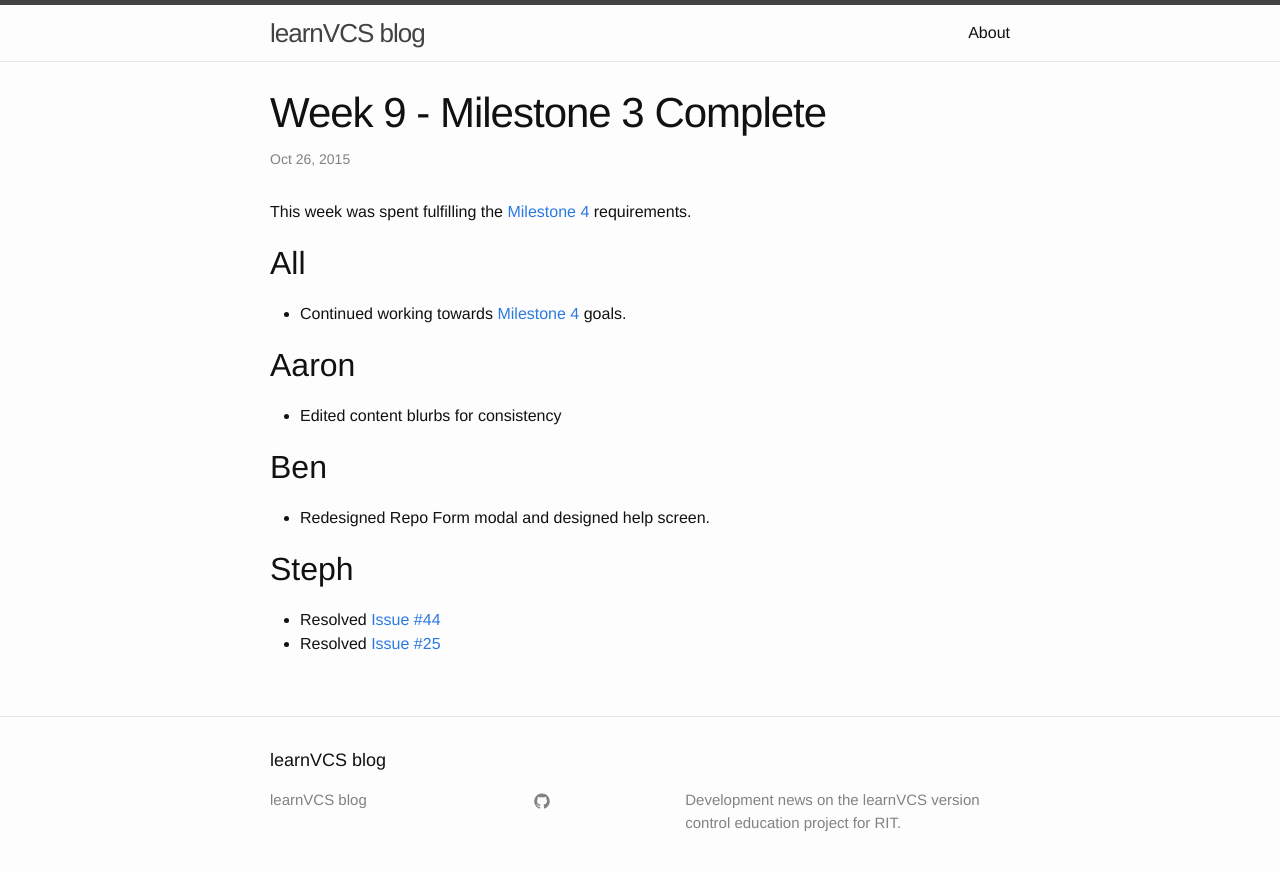
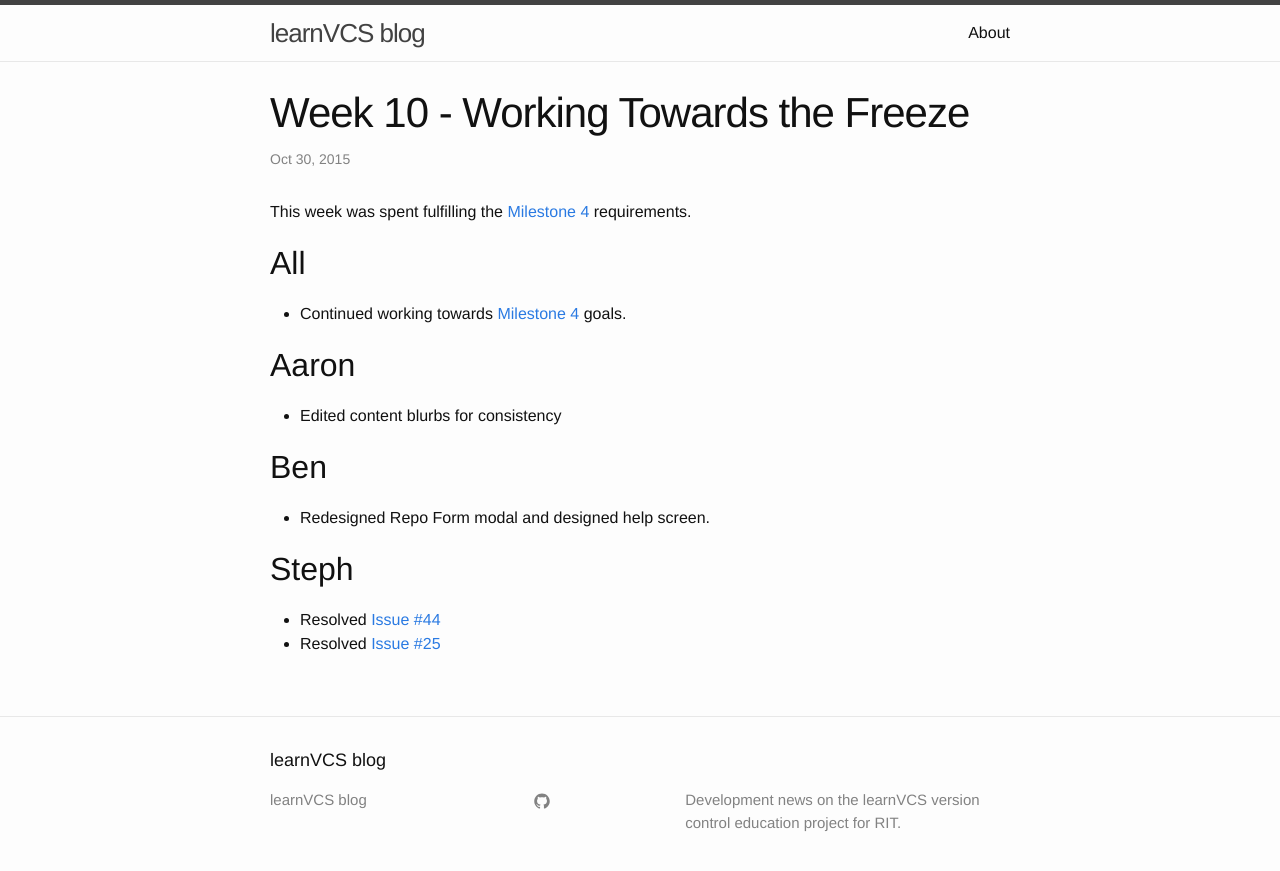
Before and after one commit to gitrit/gitrit.github.io, a Jekyll site: the page built from _posts/2015-10-30-week-10.md, in a window 1280 px wide. Shown: the top 871 px of the page. Built offline with Jekyll 4.4.1, drawn with Linux system fonts in a browser that asks for light colours.

Commit message:
Update 2015-10-30-week-10.md

```diff
--- a/_posts/2015-10-30-week-10.md
+++ b/_posts/2015-10-30-week-10.md
@@ -1,7 +1,7 @@
 ---
 layout: post
-title:  "Week 9 - Milestone 3 Complete"
-date:   2015-10-26
+title:  "Week 10 - Working Towards the Freeze"
+date:   2015-10-30
 categories: update
 ---
 
```
